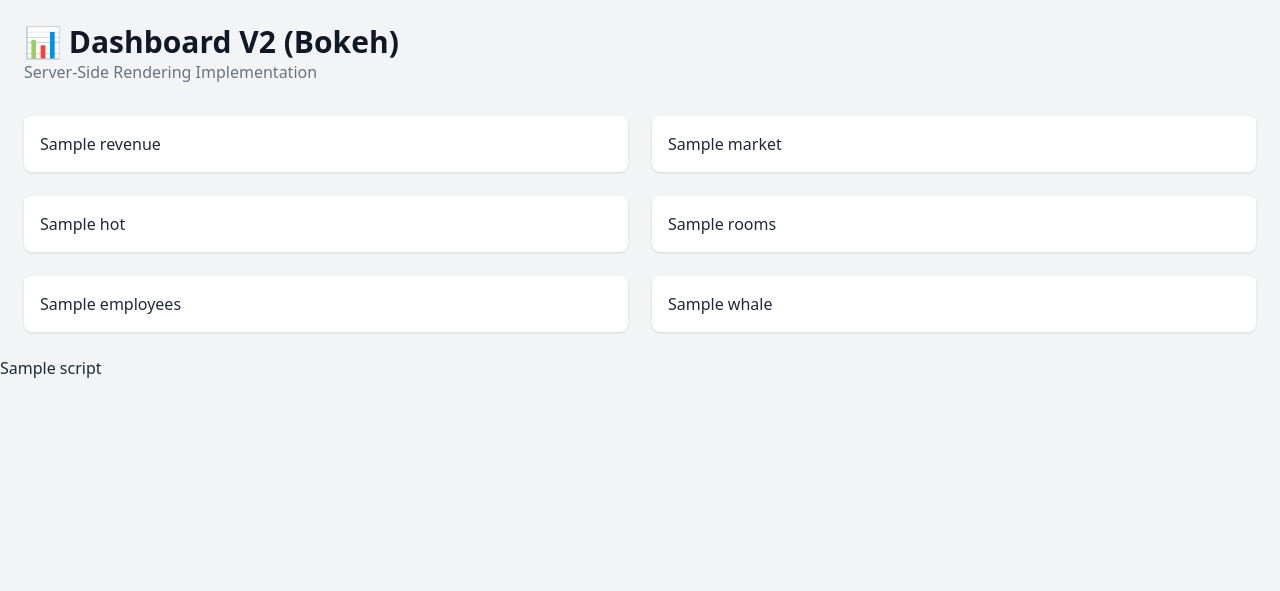
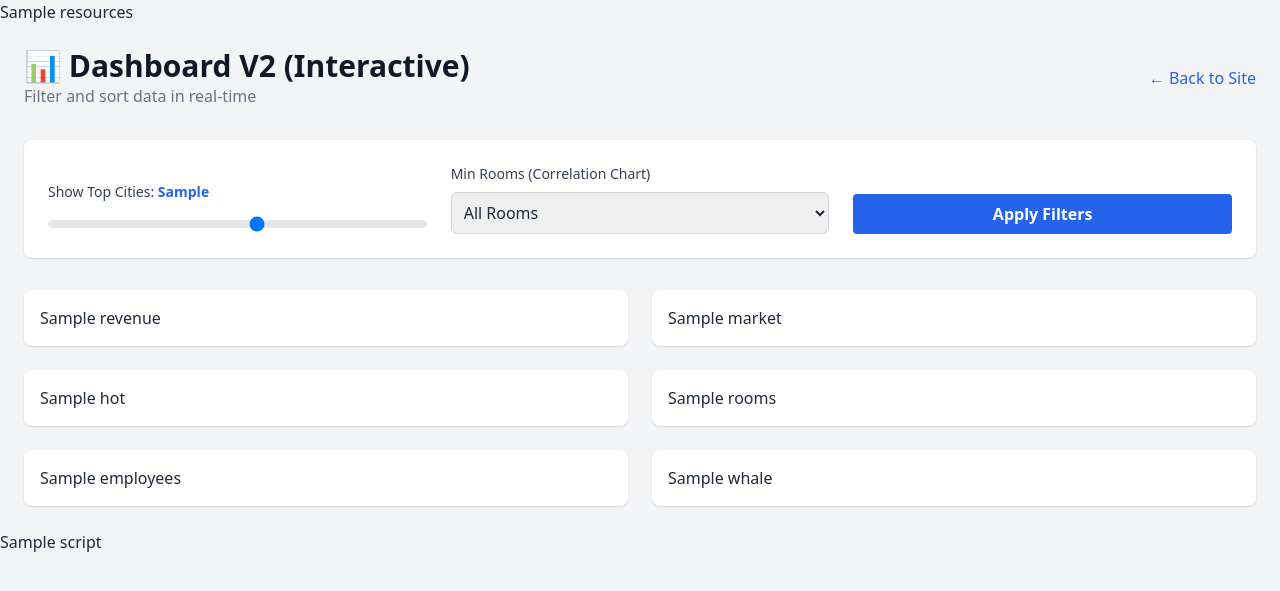
Before and after one commit to serpanchyk/real_estate_website, a Django app: template realty/templates/dashboard_bokeh.html in a window 1280 px wide. Shown: the top 591 px of the page. Run offline with Django 5.2, Linux system fonts and the light colour scheme; the template is opened without the code that fills it: most values are stand-ins (such as "Sample title", 1, 10 or a date in 2020); some libraries are stand-ins or nearby versions.

Commit message:
fix: some changes

```diff
--- a/realty/templates/dashboard_bokeh.html
+++ b/realty/templates/dashboard_bokeh.html
@@ -5,46 +5,63 @@
     <meta name="viewport" content="width=device-width, initial-scale=1.0">
     <title>Bokeh Analytics Dashboard (V2)</title>
     <script src="https://cdn.tailwindcss.com"></script>
-    <script src="https://cdn.bokeh.org/bokeh/release/bokeh-3.6.0.min.js"></script>
+
+    {{ resources | safe }}
 </head>
 <body class="bg-gray-100 text-gray-800">
 
     <div class="max-w-7xl mx-auto p-6">
         <header class="mb-8 flex justify-between items-center">
             <div>
-                <h1 class="text-3xl font-bold text-gray-900">📊 Dashboard V2 (Bokeh)</h1>
-                <p class="text-gray-500">Server-Side Rendering Implementation</p>
+                <h1 class="text-3xl font-bold text-gray-900">📊 Dashboard V2 (Interactive)</h1>
+                <p class="text-gray-500">Filter and sort data in real-time</p>
+            </div>
+            <div>
+                <a href="/" class="text-blue-600 hover:underline">← Back to Site</a>
             </div>
         </header>
-        <div class="grid grid-cols-1 md:grid-cols-2 gap-6">
 
-            <div class="bg-white p-4 rounded-lg shadow">
-                {{ divs.revenue | safe }}
+        <div class="bg-white p-6 rounded-lg shadow mb-8">
+            <form method="GET" class="grid grid-cols-1 md:grid-cols-3 gap-6 items-end">
+
+                <div>
+                    <label class="block text-sm font-medium text-gray-700 mb-2">
+                        Show Top Cities: <span id="val_cities" class="font-bold text-blue-600">{{ current_filters.top_cities }}</span>
+                    </label>
+                    <input type="range" name="top_cities" min="5" max="50" step="5"
+                           value="{{ current_filters.top_cities }}"
+                           class="w-full h-2 bg-gray-200 rounded-lg appearance-none cursor-pointer"
+                           oninput="document.getElementById('val_cities').innerText = this.value">
                 </div>
 
-            <div class="bg-white p-4 rounded-lg shadow">
-                {{ divs.market | safe }}
+                <div>
+                    <label class="block text-sm font-medium text-gray-700 mb-2">Min Rooms (Correlation Chart)</label>
+                    <select name="min_rooms" class="block w-full p-2 border border-gray-300 rounded-md focus:ring-blue-500 focus:border-blue-500">
+                        <option value="0" {% if current_filters.min_rooms == 0 %}selected{% endif %}>All Rooms</option>
+                        <option value="2" {% if current_filters.min_rooms == 2 %}selected{% endif %}>2+ Rooms</option>
+                        <option value="3" {% if current_filters.min_rooms == 3 %}selected{% endif %}>3+ Rooms</option>
+                        <option value="4" {% if current_filters.min_rooms == 4 %}selected{% endif %}>4+ Rooms</option>
+                    </select>
                 </div>
 
-            <div class="bg-white p-4 rounded-lg shadow">
-                {{ divs.hot | safe }}
+                <div>
+                    <button type="submit" class="w-full bg-blue-600 text-white font-bold py-2 px-4 rounded hover:bg-blue-700 transition duration-150">
+                        Apply Filters
+                    </button>
                 </div>
 
-            <div class="bg-white p-4 rounded-lg shadow">
-                {{ divs.rooms | safe }}
+            </form>
         </div>
 
-            <div class="bg-white p-4 rounded-lg shadow">
-                {{ divs.employees | safe }}
-            </div>
-
-            <div class="bg-white p-4 rounded-lg shadow">
-                {{ divs.whale | safe }}
-            </div>
-
+        <div class="grid grid-cols-1 md:grid-cols-2 gap-6">
+            <div class="bg-white p-4 rounded-lg shadow">{{ divs.revenue | safe }}</div>
+            <div class="bg-white p-4 rounded-lg shadow">{{ divs.market | safe }}</div>
+            <div class="bg-white p-4 rounded-lg shadow">{{ divs.hot | safe }}</div>
+            <div class="bg-white p-4 rounded-lg shadow">{{ divs.rooms | safe }}</div>
+            <div class="bg-white p-4 rounded-lg shadow">{{ divs.employees | safe }}</div>
+            <div class="bg-white p-4 rounded-lg shadow">{{ divs.whale | safe }}</div>
         </div>
     </div>
-
 
     {{ script | safe }}
 
```
Also changed, not shown: realty/views.py (+35 -21 lines). Lines whose indentation alone changed are shown as unchanged.
